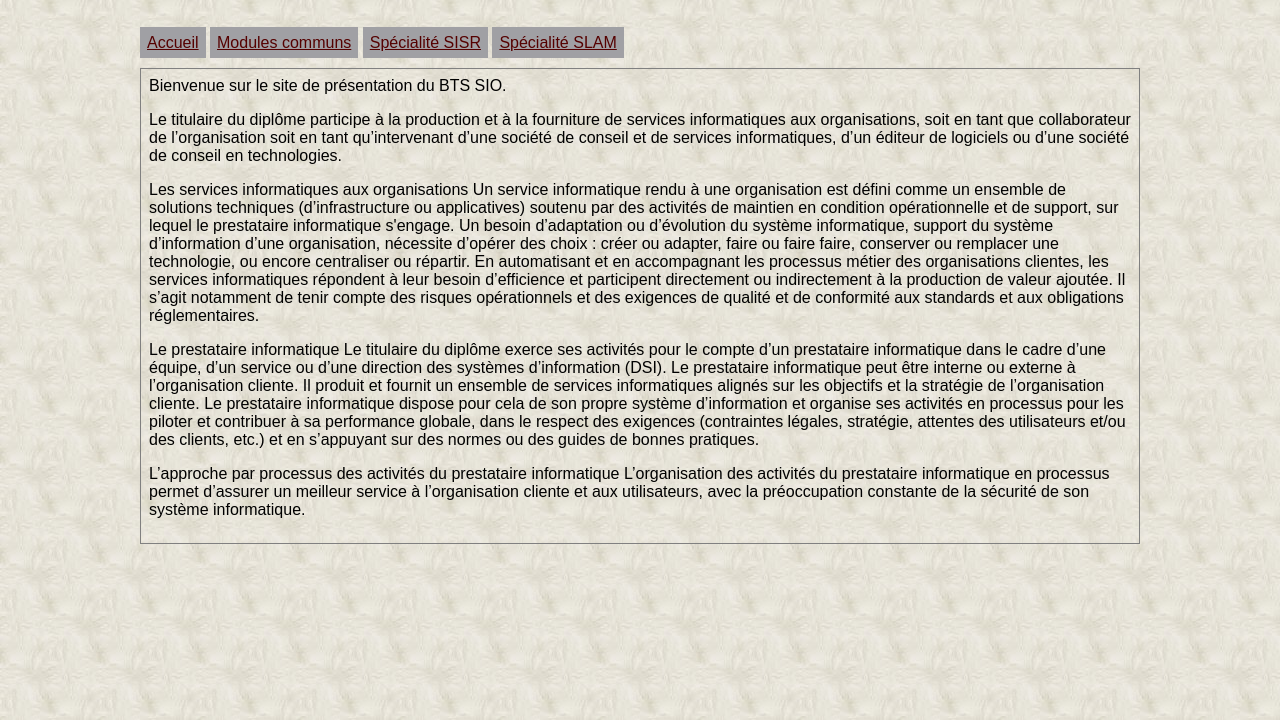
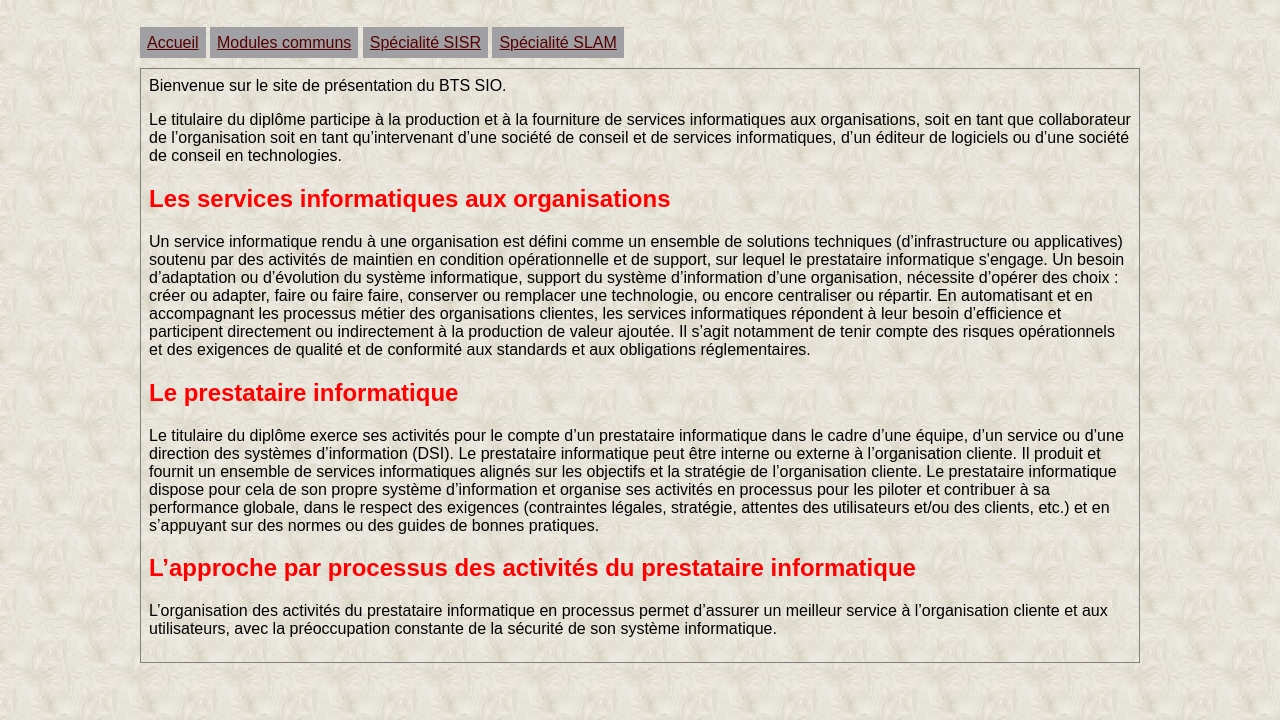
Before and after one commit to SDallier/TP_GRP6, a plain HTML site: page index.html in a window 1280 px wide. Shown: the part 80-800 px from the top of the page. Drawn offline with Linux system fonts and the light colour scheme.

Commit message:
version 1.1

```diff
--- a/index.html
+++ b/index.html
@@ -24,7 +24,7 @@ de conseil et de services informatiques, d’un éditeur de logiciels ou d’une
 technologies.
 </p>
 <p>
-Les services informatiques aux organisations
+<h2>Les services informatiques aux organisations</h2>
 Un service informatique rendu à une organisation est défini comme un ensemble de solutions
 techniques (d’infrastructure ou applicatives) soutenu par des activités de maintien en condition
 opérationnelle et de support, sur lequel le prestataire informatique s'engage.
@@ -37,7 +37,7 @@ production de valeur ajoutée. Il s’agit notamment de tenir compte des risques
 exigences de qualité et de conformité aux standards et aux obligations réglementaires.
 </p>
 <p>
-Le prestataire informatique
+<h2>Le prestataire informatique</h2>
 Le titulaire du diplôme exerce ses activités pour le compte d’un prestataire informatique dans le cadre
 d’une équipe, d’un service ou d’une direction des systèmes d’information (DSI).
 Le prestataire informatique peut être interne ou externe à l’organisation cliente. Il produit et fournit un
@@ -48,7 +48,7 @@ exigences (contraintes légales, stratégie, attentes des utilisateurs et/ou des
 s’appuyant sur des normes ou des guides de bonnes pratiques.
 </p>
 <p>
-L’approche par processus des activités du prestataire informatique
+<h2>L’approche par processus des activités du prestataire informatique</h2>
 L’organisation des activités du prestataire informatique en processus permet d’assurer un meilleur
 service à l’organisation cliente et aux utilisateurs, avec la préoccupation constante de la sécurité de
 son système informatique.
--- a/style.css
+++ b/style.css
@@ -15,7 +15,7 @@ h1
 }
 h2
 {
-	color:#500;
+	color:red;
 }
 a
 {
```
